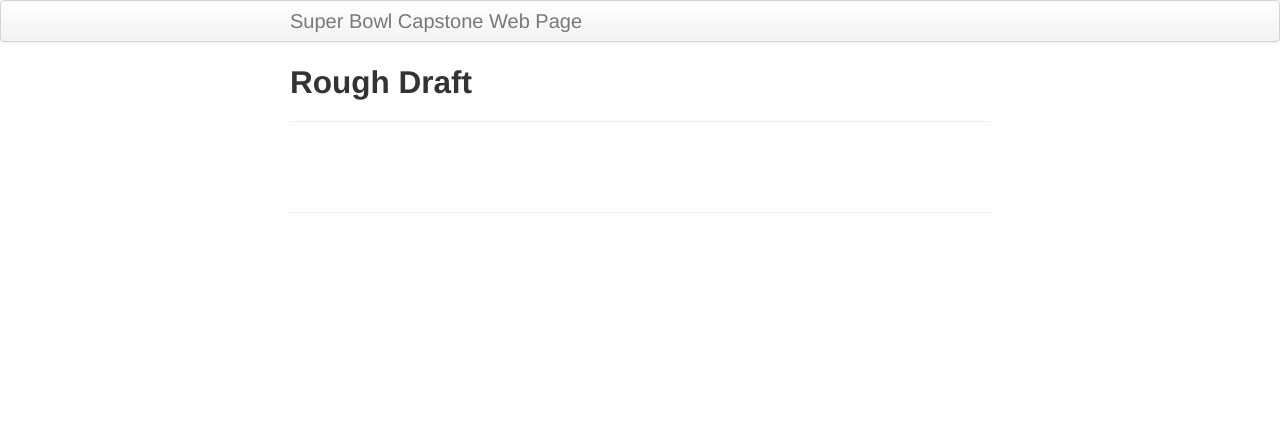
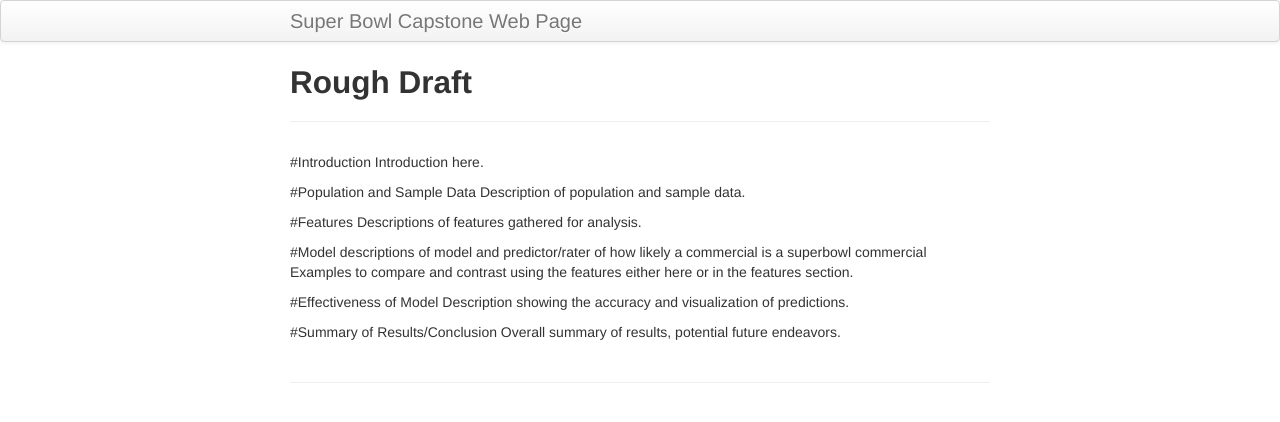
Before and after one commit to Furbeh/SuperBowlCapstoneWebPage, a Jekyll site: the page built from index.md, in a window 1280 px wide. Shown: the top 422 px of the page. Built offline with Jekyll 4.4.1, drawn with Linux system fonts in a browser that asks for light colours.

Commit message:
Update index.md

```diff
--- a/index.md
+++ b/index.md
@@ -4,3 +4,22 @@ title: Rough Draft
 tagline:
 description: Current Rough Draft for DSC180B
 ---
+
+#Introduction
+Introduction here.
+
+#Population and Sample Data
+Description of population and sample data.
+
+#Features
+Descriptions of features gathered for analysis.
+
+#Model
+descriptions of model and predictor/rater of how likely a commercial is a superbowl commercial
+Examples to compare and contrast using the features either here or in the features section.
+
+#Effectiveness of Model
+Description showing the accuracy and visualization of predictions.
+
+#Summary of Results/Conclusion
+Overall summary of results, potential future endeavors.
```
